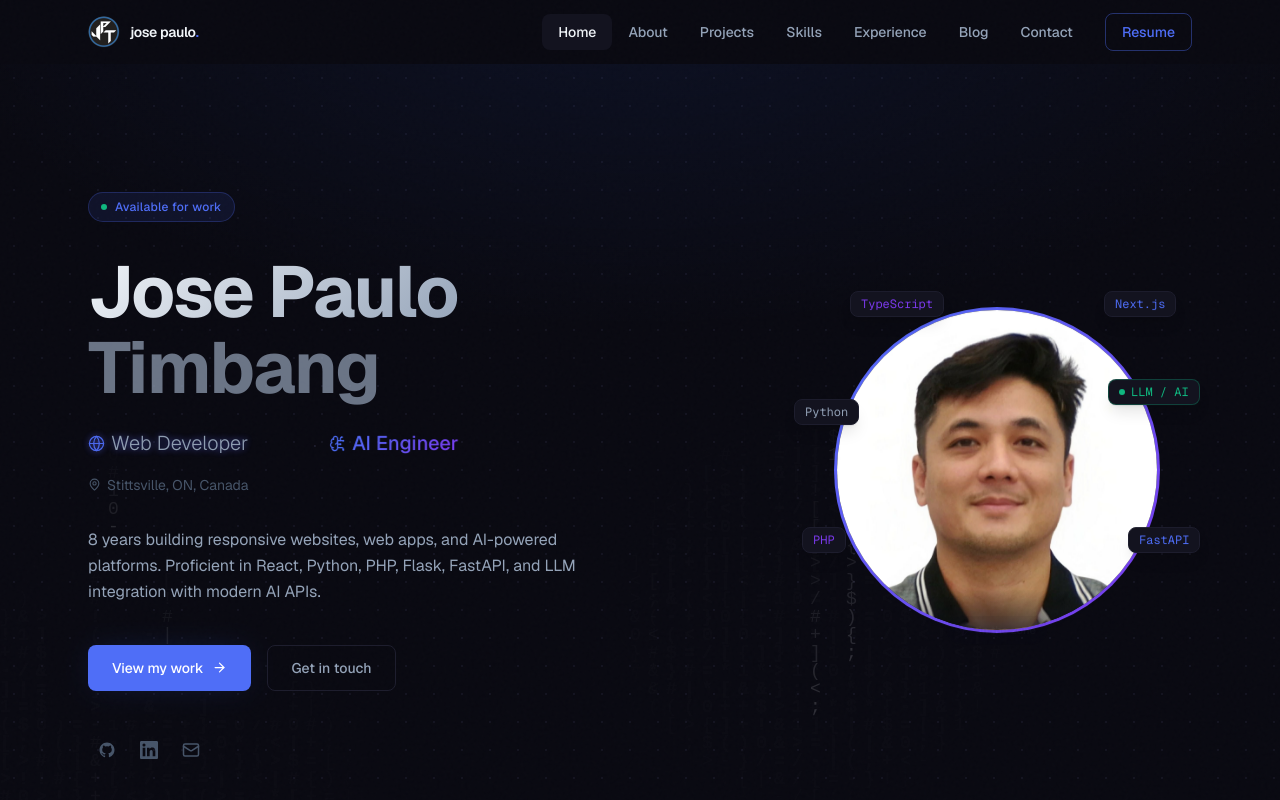
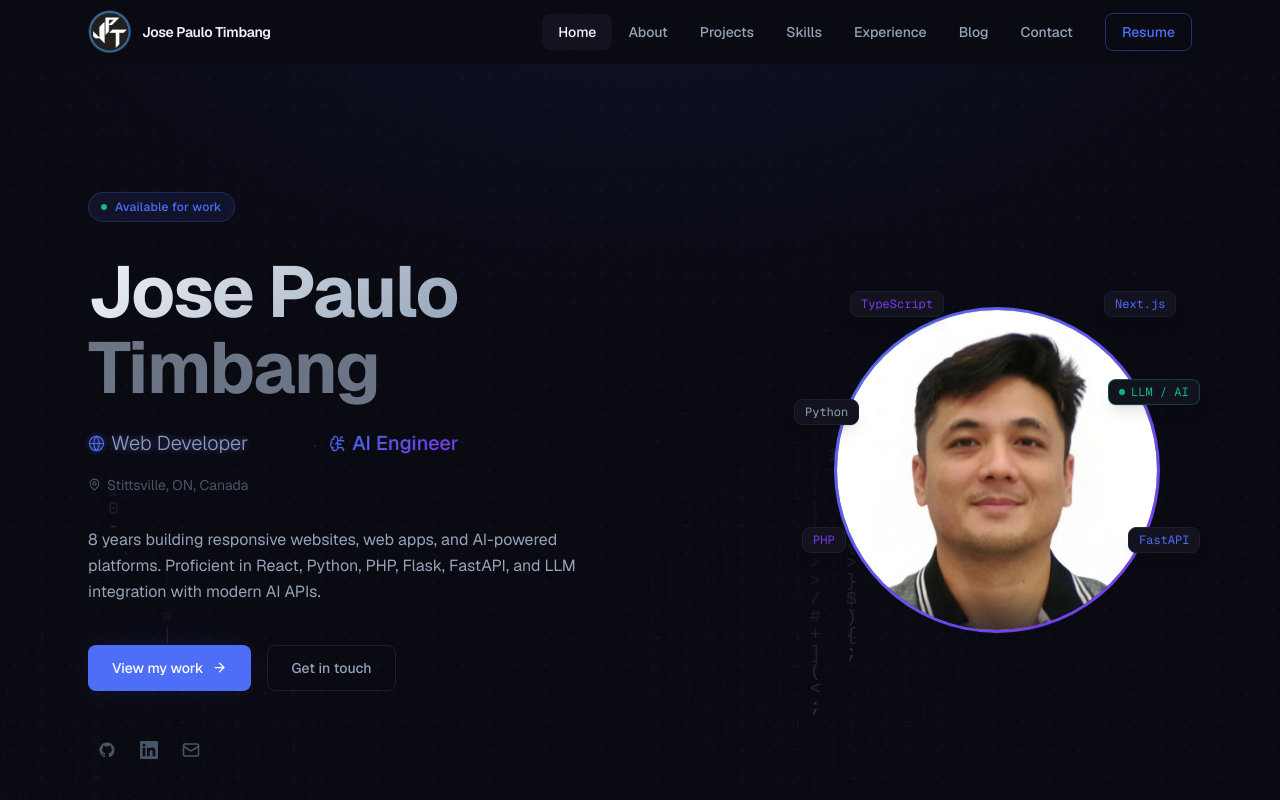
Before and after one commit to JPTWeb01/josepaulotimbang.com, a Next.js app in the folder frontend/: page / in a window 1280 px wide. Shown: the top 800 px of the page. Built offline with nearby package versions, Linux system fonts and the light colour scheme.

Commit message:
feat: animate logo roll-in and name shake in header

```diff
--- a/frontend/components/layout/Header.tsx
+++ b/frontend/components/layout/Header.tsx
@@ -33,15 +33,20 @@ export default function Header() {
       <div className="max-w-6xl mx-auto px-6 h-16 flex items-center justify-between">
         {/* Logo */}
         <Link href="/" className="flex items-center gap-2.5 group">
-          <Image
-            src="/logo.png"
-            alt="JPT Logo"
-            width={32}
-            height={32}
-            className="rounded-full transition-opacity group-hover:opacity-80"
-          />
-          <span className="text-sm font-semibold text-foreground tracking-tight group-hover:text-primary transition-colors">
-            jose paulo<span className="text-primary">.</span>
+          <div className="relative w-11 h-11 shrink-0">
+            <Image
+              src="/logo.png"
+              alt="JPT Logo"
+              width={44}
+              height={44}
+              className="logo-roll-in rounded-full transition-opacity group-hover:opacity-80"
+            />
+            <span className="dust-puff dust-puff-1" />
+            <span className="dust-puff dust-puff-2" />
+            <span className="dust-puff dust-puff-3" />
+          </div>
+          <span className="name-shake text-sm font-semibold text-foreground tracking-tight group-hover:text-primary transition-colors">
+            Jose Paulo Timbang
           </span>
         </Link>
 
```
